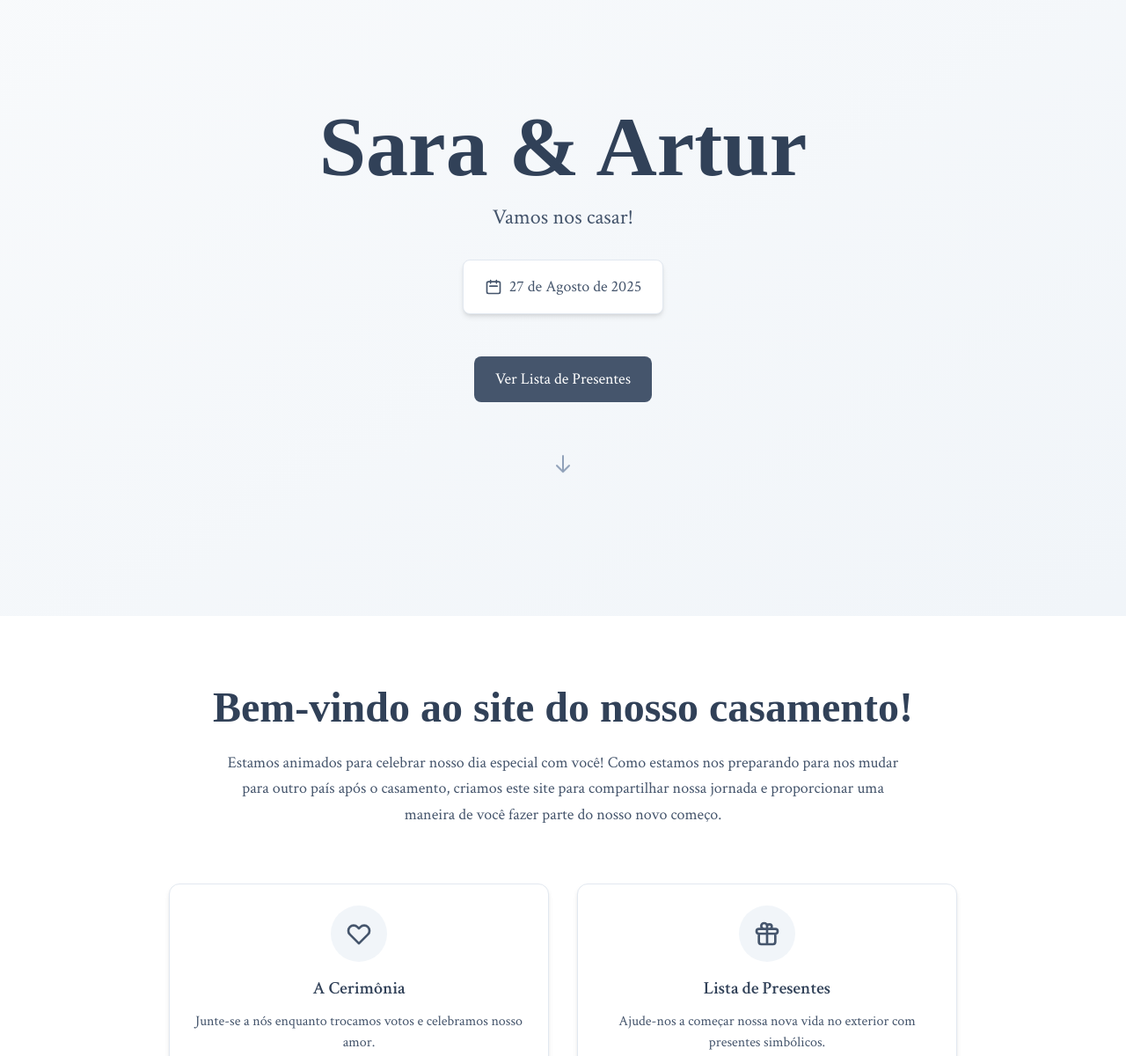
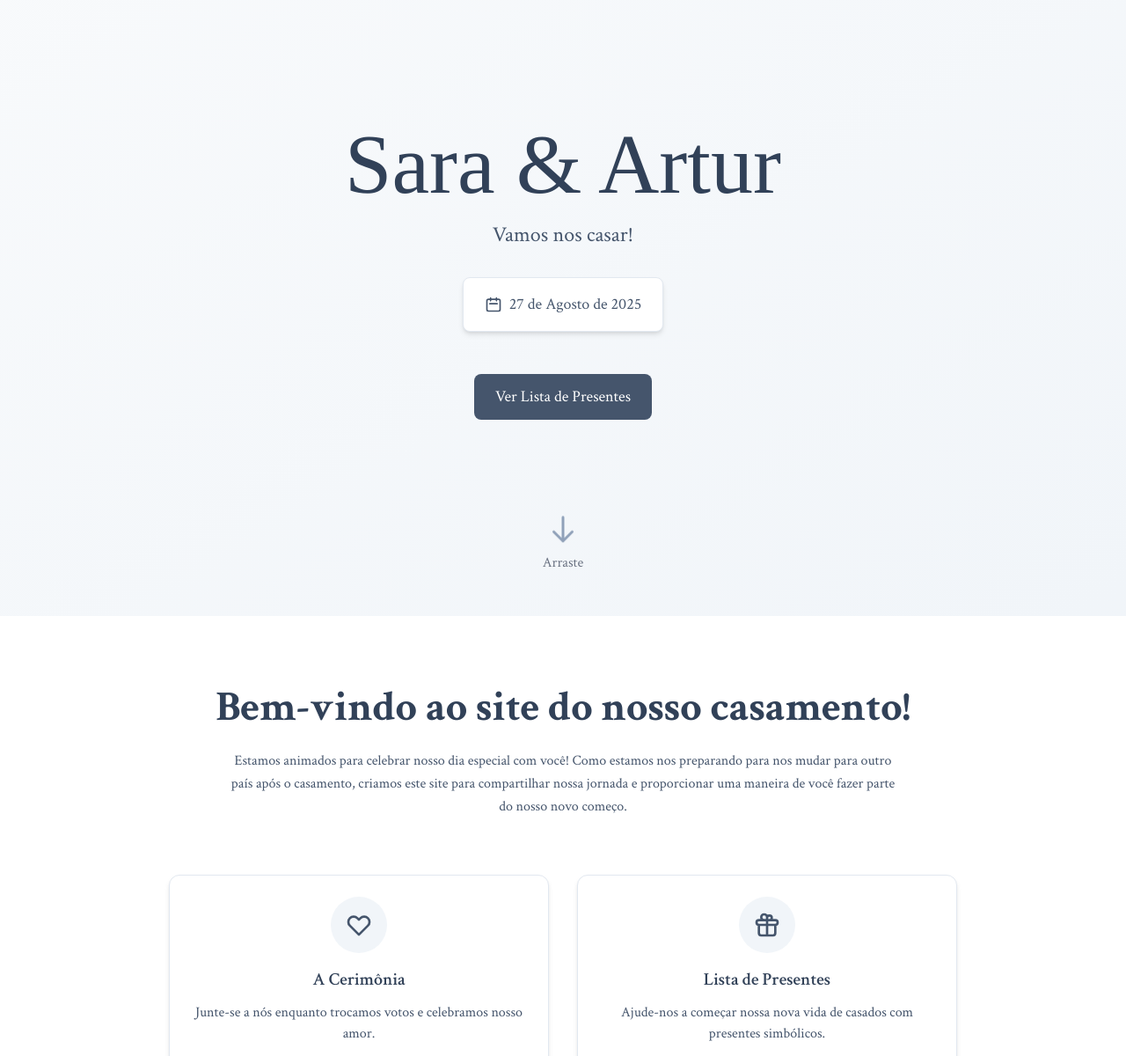
Before and after one commit to arturvas/SaraEArtur, an Astro site in the folder client/wedding-frontend/: page / in a window 1280 px wide. Shown: the part 100-1300 px from the top of the page at 88% size. Built offline with nearby package versions, Linux system fonts and the light colour scheme; Astro itself is replaced by a stand-in of ours; a web font is replaced by a local one.

Commit message:
chore: refine HeroSection and WelcomeSection layouts, improve styles and update text for clarity

```diff
--- a/client/wedding-frontend/src/components/sections/HeroSection.astro
+++ b/client/wedding-frontend/src/components/sections/HeroSection.astro
@@ -6,13 +6,11 @@ import Button from '../ui/Button.astro';
 const formattedDate = formatWeddingDate(weddingData.date);
 ---
 
-<section
-  id="inicio"
-  class="min-h-screen flex items-center justify-center bg-gradient-to-br from-slate-50 to-slate-100 pt-16"
->
+<section id="inicio" class="relative h-screen flex flex-col bg-gradient-to-br from-slate-50 to-slate-100 pt-16">
+  <div class="flex-grow flex items-center justify-center">
     <div class="max-w-4xl mx-auto px-4 sm:px-6 lg:px-8 text-center">
       <!-- Main Title -->
-    <h1 class="text-6xl md:text-8xl font-bold text-slate-700 mb-4" style="font-family: 'Dancing Script', cursive;">
+      <h1 class="heading-script text-6xl sm:text-6xl md:text-8xl text-slate-700 mt-4 mb-4">
         {weddingData.couple.bride} & {weddingData.couple.groom}
       </h1>
 
@@ -37,14 +35,18 @@ const formattedDate = formatWeddingDate(weddingData.date);
 
       <!-- CTA Button -->
       <div class="mb-16">
-      <Button href="#detalhes" variant="primary" size="lg"> Ver Lista de Presentes </Button>
+        <Button href="#presentes" variant="primary" size="lg"> Ver Lista de Presentes </Button>
       </div>
 
       <!-- Scroll Indicator -->
-    <div class="animate-bounce">
-      <svg class="w-6 h-6 mx-auto text-slate-400" fill="none" stroke="currentColor" viewBox="0 0 24 24">
+      <div class="absolute bottom-12 left-0 right-0 text-center">
+        <div class="animate-[bounce_0.7s_ease-in-out_infinite]">
+          <svg class="w-9 h-9 mx-auto text-slate-400" fill="none" stroke="currentColor" viewBox="0 0 24 24">
             <path stroke-linecap="round" stroke-linejoin="round" stroke-width="2" d="M19 14l-7 7m0 0l-7-7m7 7V3"></path>
           </svg>
         </div>
+        <p class="text-gray-500">Arraste</p>
+      </div>
+    </div>
   </div>
 </section>
--- a/client/wedding-frontend/src/components/sections/WelcomeSection.astro
+++ b/client/wedding-frontend/src/components/sections/WelcomeSection.astro
@@ -7,10 +7,8 @@ import Button from '../ui/Button.astro';
   <div class="max-w-6xl mx-auto px-4 sm:px-6 lg:px-8">
     <!-- Section Title -->
     <div class="text-center mb-16">
-      <h2 class="text-4xl md:text-5xl font-bold text-slate-700 mb-6" style="font-family: 'Dancing Script', cursive;">
-        Bem-vindo ao site do nosso casamento!
-      </h2>
-      <p class="text-lg text-slate-600 max-w-3xl mx-auto leading-relaxed">
+      <h2 class="font-bold text-4xl md:text-5xl text-slate-700 mb-6">Bem-vindo ao site do nosso casamento!</h2>
+      <p class="text-slate-600 max-w-3xl mx-auto leading-relaxed">
         Estamos animados para celebrar nosso dia especial com você! Como estamos nos preparando para nos mudar para
         outro país após o casamento, criamos este site para compartilhar nossa jornada e proporcionar uma maneira de
         você fazer parte do nosso novo começo.
@@ -52,7 +50,7 @@ import Button from '../ui/Button.astro';
             </svg>
           </div>
           <h3 class="text-xl font-semibold text-slate-700 mb-3">Lista de Presentes</h3>
-          <p class="text-slate-600 mb-6">Ajude-nos a começar nossa nova vida no exterior com presentes simbólicos.</p>
+          <p class="text-slate-600 mb-6">Ajude-nos a começar nossa nova vida de casados com presentes simbólicos.</p>
           <Button href="#presentes" variant="secondary"> Ver Lista → </Button>
         </div>
       </Card>
```
Lines whose indentation alone changed are shown as unchanged.
